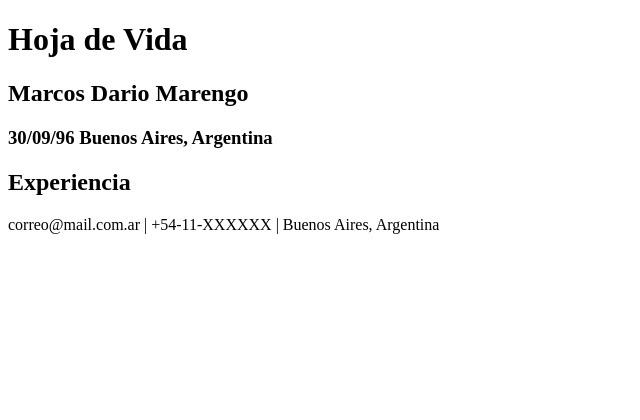
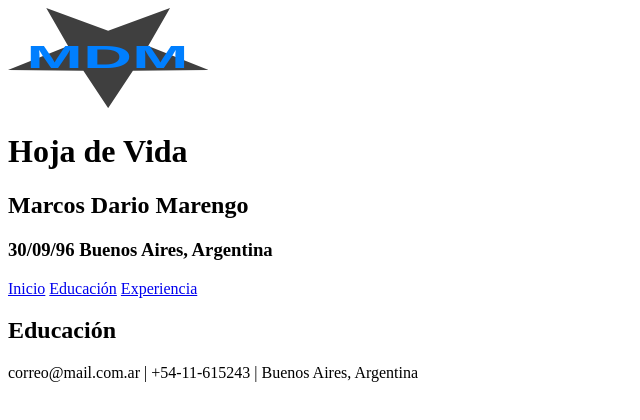
Before and after one commit to MBit8/DesarrolloWeb_Final, a plain HTML site: page educacion.html in a window 1280 px wide. Shown: the whole page, without its empty margins (0-640 px from the left). Drawn offline with Linux system fonts and the light colour scheme.

Commit message:
Añadido el Logo en Header

```diff
--- a/educacion.html
+++ b/educacion.html
@@ -1,5 +1,5 @@
 <!DOCTYPE html>
-<html lang="en" dir="ltr">
+<html lang="es" dir="ltr">
   <head>
     <meta charset="utf-8">
     <meta name="viewport" content="width=device-width, user-scalable=no">
@@ -10,18 +10,23 @@
   </head>
   <body>
     <header>
-     <!-- Insertar Logo -->
+     <img src="/Media/Logo.svg" title="Logo" width="200" height="100">
      <h1>Hoja de Vida</h1>
      <h2>Marcos Dario Marengo</h2>
      <h3>30/09/96 Buenos Aires, Argentina</h3>
-     <!-- Insertar Menú Básico -->
+     <nav>
+       <a href="index.html">Inicio</a>
+       <a href="educacion.html">Educación</a>
+       <a href="experiencia.html">Experiencia</a>
+     </nav>
     </header>
-    <h2>Experiencia</h2>
-    <!-- Insertar Video -->
-    <!-- Insertar Audio -->
+
+    <h2>Educación</h2>
+    <!-- Insertar Tabla -->
+    <!-- Insertar Formulario -->
+
     <footer>
-      <p>correo@mail.com.ar | +54-11-XXXXXX | Buenos Aires, Argentina</p>
-      <!-- Ver la posibilidad de insertar enlaces a redes sociales -->
+      <p>correo@mail.com.ar | +54-11-615243 | Buenos Aires, Argentina</p>
     </footer>
   </body>
 </html>
```
Also changed, not shown: experiencia.html (+1 -1 lines), index.html (+2 -2 lines), Media/Logo.svg (added).
